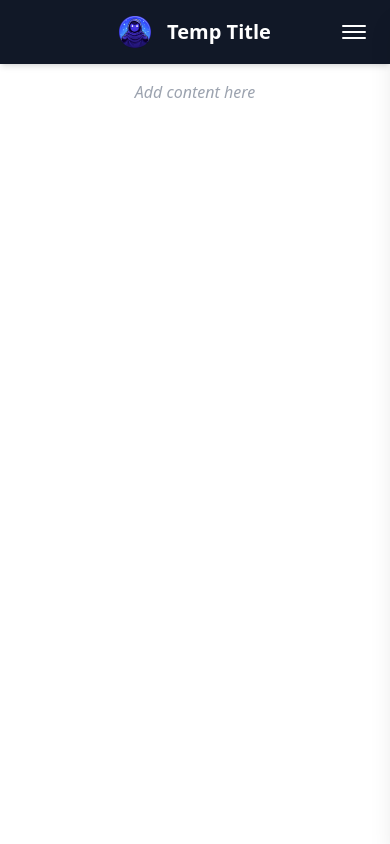
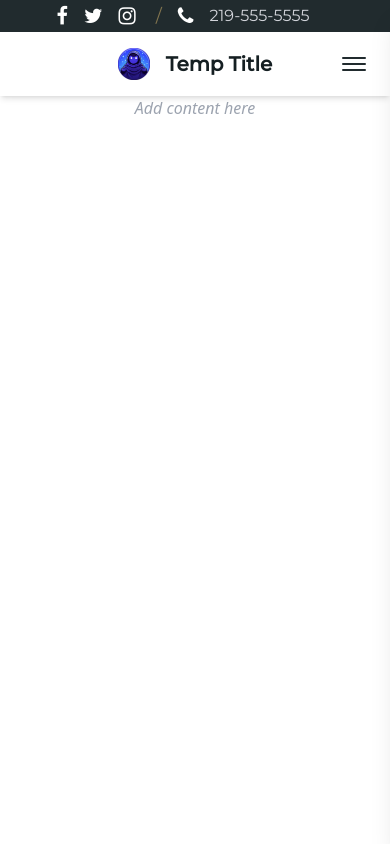
Before and after one commit to WebDevDudeCo/webdevdude, an Astro site: page / in a window 390 px wide. Shown: the top 844 px of the page. Built offline with nearby package versions, Linux system fonts and the light colour scheme; Astro itself is replaced by a stand-in of ours.

Commit message:
chore: design changes and implement global styling

```diff
--- a/src/components/Footer/Footer.astro
+++ b/src/components/Footer/Footer.astro
@@ -6,7 +6,7 @@ interface Props {
 const { companyName = "Company Name" } = Astro.props;
 ---
 
-<footer class="bg-gray-900 text-white">
+<footer class="bg-paletteColor1 text-white">
   <div class="md:flex justify-between px-4 py-3">
     <div
       class="flex w-full items-center justify-center md:flex md:justify-between md:w-fit pb-1 md:pb-0"
@@ -41,7 +41,9 @@ const { companyName = "Company Name" } = Astro.props;
     <div
       class="flex w-full items-center justify-center md:flex md:justify-between md:w-fit"
     >
-      <p class="text-sm">© 2023 {companyName}. All rights reserved.</p>
+      <p class="text-sm font-base">
+        © 2023 {companyName}. All rights reserved.
+      </p>
     </div>
   </div>
 </footer>
--- a/src/components/HamburgerButton/HamburgerButton.astro
+++ b/src/components/HamburgerButton/HamburgerButton.astro
@@ -6,15 +6,15 @@
     <span class="sr-only">Open main menu</span>
     <ul class="list-none p-0 m-0">
       <li
-        class="w-6 h-0.5 bg-white rounded-sm transform transition duration-300"
+        class="w-6 h-0.5 bg-paletteColor1 rounded-sm transform transition duration-300"
       >
       </li>
       <li
-        class="w-6 h-0.5 bg-white rounded-sm mt-1 transform transition duration-300"
+        class="w-6 h-0.5 bg-paletteColor1 rounded-sm mt-1 transform transition duration-300"
       >
       </li>
       <li
-        class="w-6 h-0.5 bg-white rounded-sm mt-1 transform transition duration-300"
+        class="w-6 h-0.5 bg-paletteColor1 rounded-sm mt-1 transform transition duration-300"
       >
       </li>
     </ul>
@@ -23,7 +23,7 @@
 
 <style>
   #drawer-toggle li {
-    background-color: white;
+    background-color: bg-paletteColor1;
   }
 
   #drawer-toggle:hover li {
--- a/src/components/Header.astro
+++ /dev/null
@@ -1,55 +0,0 @@
----
-import HamburgerButton from "../components/HamburgerButton/HamburgerButton.astro";
-
-interface Props {
-  logo: string;
-  title: string;
-}
-
-const { title = "Title", logo = "/temp_logo.png" } = Astro.props;
----
-
-<header class="bg-gray-900 text-white fixed w-full z-10 shadow-md">
-  <nav class="flex items-center justify-between px-4 py-3 pl-6 pr-6 h-16">
-    <div class="flex items-center justify-center mx-auto md:mx-0">
-      <img src={logo} alt="Logo" class="h-8 mr-2 pr-2" />
-      <a href="#" class="font-bold text-xl">{title}</a>
-    </div>
-    <div class="hidden md:block">
-      <ul class="flex items-center space-x-4">
-        <a href="#" class="group transition duration-300 text-lg pr-6">
-          Home
-          <span
-            class="block max-w-0 group-hover:max-w-full transition-all duration-300 h-0.5 bg-blue-500"
-          ></span>
-        </a>
-        <a href="#" class="group transition duration-300 text-lg pr-6">
-          About
-          <span
-            class="block max-w-0 group-hover:max-w-full transition-all duration-300 h-0.5 bg-blue-500"
-          ></span>
-        </a>
-        <a href="#" class="group transition duration-300 text-lg pr-6">
-          Services
-          <span
-            class="block max-w-0 group-hover:max-w-full transition-all duration-300 h-0.5 bg-blue-500"
-          ></span>
-        </a>
-        <a href="#" class="group transition duration-300 text-lg pr-6">
-          Contact
-          <span
-            class="block max-w-0 group-hover:max-w-full transition-all duration-300 h-0.5 bg-blue-500"
-          ></span>
-        </a>
-        <button
-          class="bg-green-500 text-black px-4 py-2 rounded-md hover:bg-green-300 hover:text-black transition duration-300"
-          >Get A Quote!</button
-        >
-      </ul>
-    </div>
-    <div class="md:hidden absolute right-4">
-      <!-- Show hamburger button on mobile screens -->
-      <HamburgerButton />
-    </div>
-  </nav>
-</header>
--- /dev/null
+++ b/src/components/Headers/Header.astro
@@ -0,0 +1,121 @@
+---
+import HamburgerButton from "../HamburgerButton/HamburgerButton.astro";
+
+interface Props {
+  logo: string;
+  title: string;
+  subHeaders: "top" | "bottom" | "both" | "none";
+}
+
+const {
+  title = "Title",
+  logo = "/temp_logo.png",
+  subHeaders = "none",
+} = Astro.props;
+
+const showTopSubHeader = subHeaders === "top" || subHeaders === "both";
+---
+
+<header class="text-primary fixed w-full z-10 shadow-md font-base top-0">
+  {
+    showTopSubHeader && (
+      <nav class="flex items-center justify-evenly px-4 py-3 pl-6 pr-6 h-8 bg-paletteColor1">
+        <div class="">
+          <ul class="flex items-center space-x-4">
+            <li>
+              <a
+                href="#"
+                class="text-xl hover:text-gray-300 transition duration-300"
+              >
+                <i class="fa fa-facebook" />
+              </a>
+            </li>
+            <li>
+              <a
+                href="#"
+                class="text-xl hover:text-gray-300 transition duration-300"
+              >
+                <i class="fa fa-twitter" />
+              </a>
+            </li>
+            <li>
+              <a
+                href="#"
+                class="text-xl hover:text-gray-300 transition duration-300 pr-1"
+              >
+                <i class="fa fa-instagram" />
+              </a>
+            </li>
+            <li>
+              <p class="group transition duration-300 text-lg text-paletteColor4">
+                /
+              </p>
+            </li>
+            <li>
+              <a
+                href="#"
+                class="text-xl hover:text-gray-300 transition duration-300"
+              >
+                <i class="fa fa-phone" />
+              </a>
+            </li>
+            <li>
+              <a
+                href="#"
+                class="group transition duration-300 text-md pr-6 text-paletteColor5"
+              >
+                219-555-5555
+              </a>
+            </li>
+          </ul>
+        </div>
+      </nav>
+    )
+  }
+  <nav
+    class="flex items-center px-4 py-3 pl-6 pr-6 h-16 bg-primary justify-evenly"
+  >
+    <div
+      class="flex items-center justify-center mx-auto md:mx-0 text-paletteColor3"
+    >
+      <img src={logo} alt="Logo" class="h-8 mr-2 pr-2" />
+      <a href="#" class="font-bold text-xl">{title}</a>
+    </div>
+    <div class="hidden md:block">
+      <ul class="flex items-center space-x-2 text-paletteColor3">
+        <a href="#" class="group transition duration-300 text-lg pr-6">
+          Home
+          <span
+            class="block max-w-0 group-hover:max-w-full transition-all duration-300 h-0.5 bg-paletteColor4"
+          ></span>
+        </a>
+        <a href="#" class="group transition duration-300 text-lg pr-6">
+          About
+          <span
+            class="block max-w-0 group-hover:max-w-full transition-all duration-300 h-0.5 bg-paletteColor4"
+          ></span>
+        </a>
+        <a href="#" class="group transition duration-300 text-lg pr-6">
+          Services
+          <span
+            class="block max-w-0 group-hover:max-w-full transition-all duration-300 h-0.5 bg-paletteColor4"
+          ></span>
+        </a>
+        <a href="#" class="group transition duration-300 text-lg pr-6">
+          Contact
+          <span
+            class="block max-w-0 group-hover:max-w-full transition-all duration-300 h-0.5 bg-paletteColor4"
+          ></span>
+        </a>
+        <button
+          class="bg-paletteColor4 text-black px-4 py-2 rounded-md hover:bg-paletteColor1 hover:text-paletteColor5 transition duration-300 font-medium"
+          >Get A Quote!</button
+        >
+      </ul>
+    </div>
+    <div class="md:hidden absolute right-4">
+      <!-- Show hamburger button on mobile screens -->
+      <HamburgerButton />
+    </div>
+  </nav>
+</header>
--- a/src/components/Main/Main.astro
+++ b/src/components/Main/Main.astro
@@ -1,3 +1,3 @@
-<main class="px-24 max-w-7xl mx-auto w-full max-sm:px-5">
+<main class="px-24 max-w-7xl mx-auto w-full max-sm:px-5 mt-24">
   <slot />
 </main>
--- a/src/components/SideNav/SideNav.astro
+++ b/src/components/SideNav/SideNav.astro
@@ -1,16 +1,16 @@
 <div class="flex">
   <div
     id="drawer"
-    class="fixed top-0 right-0 z-20 w-64 h-full bg-gray-900 shadow-xl transition duration-300 transform translate-x-full"
+    class="fixed top-0 right-0 z-20 w-64 h-full bg-paletteColor1 shadow-xl transition duration-300 transform translate-x-full font-base"
   >
     <div class="flex justify-between items-center px-6 py-4">
       <button
-        class="bg-green-500 text-black px-4 py-2 rounded-md hover:bg-green-300 hover:text-black transition duration-300"
+        class="bg-paletteColor4 text-black px-4 py-2 rounded-md hover:bg-paletteColor5 hover:text-black transition duration-300 font-medium"
         >Get A Quote!</button
       >
       <button
         id="drawer-close"
-        class="p-2 transition-all duration-500 bg-gray-900 rounded-lg hover:bg-gray-800"
+        class="p-2 transition-all duration-500 bg-paletteColor1 rounded-lg"
       >
         <svg
           xmlns="http://www.w3.org/2000/svg"
--- a/src/layouts/Layout.astro
+++ b/src/layouts/Layout.astro
@@ -1,5 +1,5 @@
 ---
-import Header from "../components/Header.astro";
+import Header from "../components/Headers/Header.astro";
 import Footer from "../components/Footer/Footer.astro";
 interface Props {
   title: string;
@@ -16,6 +16,12 @@ const { title } = Astro.props;
       rel="stylesheet"
       href="https://cdnjs.cloudflare.com/ajax/libs/font-awesome/4.7.0/css/font-awesome.min.css"
     />
+    <link rel="preconnect" href="https://fonts.googleapis.com" />
+    <link rel="preconnect" href="https://fonts.gstatic.com" crossorigin />
+    <link
+      href="https://fonts.googleapis.com/css2?family=Montserrat:wght@300;400;500&display=swap"
+      rel="stylesheet"
+    />
     <meta name="description" content="Astro description" />
     <meta name="viewport" content="width=device-width" />
     <link rel="icon" type="image/svg+xml" href="/favicon.svg" />
@@ -24,11 +30,13 @@ const { title } = Astro.props;
       href="https://fonts.googleapis.com/css2?family=Poppins:wght@400;700&display=swap"
       rel="stylesheet"
     />
-    <Header title="Temp Title" logo="/temp_logo.png" />
   </head>
   <body>
-    <div class="pt-20 min-h-screen">
-      <slot />
+    <Header title="Temp Title" logo="/temp_logo.png" subHeaders="top" />
+    <div class="min-h-screen">
+      <div class="h-auto">
+        <slot />
+      </div>
     </div>
     <Footer companyName="Test Company" />
   </body>
--- a/src/pages/index.astro
+++ b/src/pages/index.astro
@@ -7,7 +7,7 @@ import SideNav from "../components/SideNav/SideNav.astro";
 <Layout title="Template Title">
   <Main>
     <div>
-      <div class="flex items-center justify-center h-full">
+      <div class="flex justify-center">
         <p class="text-gray-400 italic">Add content here</p>
       </div>
       <div>
--- a/tailwind.config.mjs
+++ b/tailwind.config.mjs
@@ -1,8 +1,25 @@
-/** @type {import('tailwindcss').Config} */
 export default {
 	content: ['./src/**/*.{astro,html,js,ts,tsx,jsx,md,mdx,svelte,ts,tsx,vue}'],
 	theme: {
-		extend: {},
+	  extend: {
+		colors: {
+		  primary: '#FFF', // white
+		  secondary: '#FFC107', // yellow
+		  accent: '#795548', // brown
+		  paletteColor1: '#212B2E', // Gunmetal
+		  paletteColor2: '#383E27', // Black Olive
+		  paletteColor3: '#151F22', // Eerie Black
+		  paletteColor4: '#82754F', // Coyote
+		  paletteColor5: '#D2D4DA' // French Grey
+		},
+      fontFamily: {
+        'base': ['Montserrat', 'sans-serif'],
+      },
+		fontSize: {
+		  '2xl': '1.5rem',
+		  '3xl': '1.875rem',
+		},
+	  },
 	},
 	plugins: [],
-}
+  };
```
